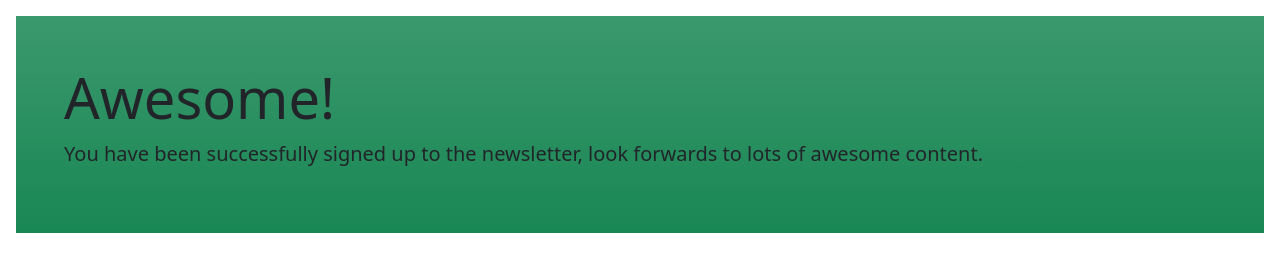
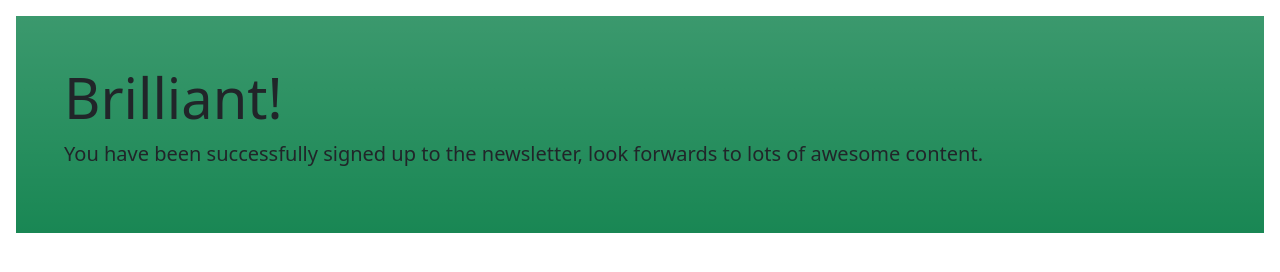
Before and after one commit to reddyakanksha98/Newsletter_Signup, a website: page success.html in a window 1280 px wide. Drawn offline with nearby package versions, Linux system fonts and the light colour scheme.

Commit message:
change success h1

```diff
--- a/success.html
+++ b/success.html
@@ -11,7 +11,7 @@
 <body>
 
     <div class="bg-success bg-gradient p-5 rounded-lg m-3">
-        <h1 class="display-4">Awesome!</h1>
+        <h1 class="display-4">Brilliant!</h1>
         <p class="lead">You have been successfully signed up to the newsletter, look forwards to lots of awesome content.</p>
       </div>
 
```
Also changed, not shown: signup.html (+1 -1 lines).
